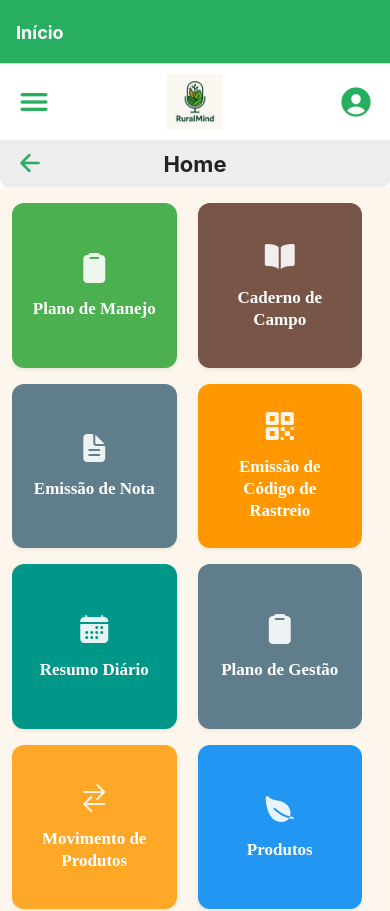
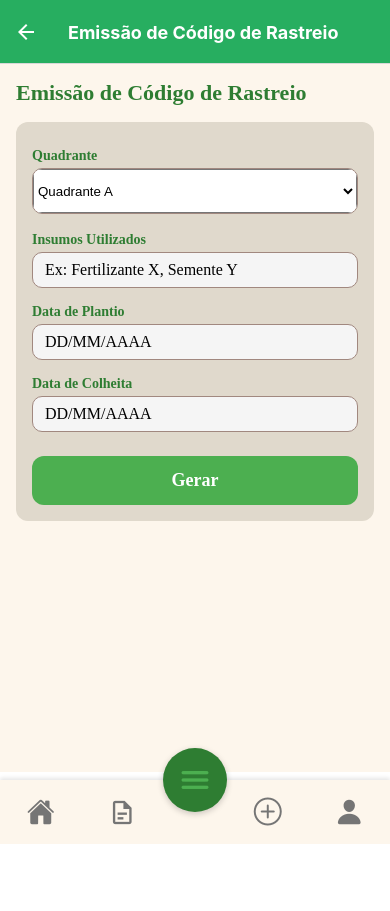
Before and after one commit to Muriloapv/inovaAgroIARoca, a React Native app: screen /LotTrackingRegister in a window 390 px wide. Shown: the top 911 px of the page. After the commit the page ends 844 px from the top, so only its background shows below. Built offline with nearby package versions, Linux system fonts and the light colour scheme.

Commit message:
update aplicatio2

```diff
--- a/src/navigation/AppNavigator.tsx
+++ b/src/navigation/AppNavigator.tsx
@@ -20,6 +20,7 @@ import { ManagementProgress } from '../screens/ManagementProgress';
 import { SalesList } from '../screens/SalesList';
 import { ScreenWithMenu } from '../components/ScreenWithMenu';
 import { ManagementDashboard } from '../screens/ManagementDashboard';
+import LotTrackingRegister from '../screens/LotTrackingRegister';
 
 export type RootStackParamList = {
   Home: undefined;
@@ -40,6 +41,7 @@ export type RootStackParamList = {
   ManagementPlans: undefined;
   DailySummary: undefined;
   ManagementDashboard: undefined;
+  LotTrackingRegister: undefined;
 };
 
 const Stack = createStackNavigator<RootStackParamList>();
@@ -148,6 +150,11 @@ export const AppNavigator = () => {
           component={ScreenWithMenu(ManagementDashboard)}
           options={{ title: 'Plano de Manejo' }}
         />
+        <Stack.Screen
+          name="LotTrackingRegister"
+          component={ScreenWithMenu(LotTrackingRegister)}
+          options={{ title: 'Emissão de Código de Rastreio' }}
+        />
       </Stack.Navigator>
     </NavigationContainer>
   );
--- a/src/screens/Home.tsx
+++ b/src/screens/Home.tsx
@@ -50,7 +50,7 @@ export const Home = () => {
           style={styles.scrollView}
           contentContainerStyle={styles.scrollContent}
           showsVerticalScrollIndicator={true}
-          overScrollMode="never"
+          overScrollMode="auto"
         >
           <View style={styles.gridWrapper}>
             <View style={styles.grid}>
@@ -105,7 +105,6 @@ const styles = StyleSheet.create({
     flexDirection: 'row',
     flexWrap: 'wrap',
     justifyContent: 'space-between',
-    overflow: 'scroll',
   },
   square: {
     width: '47%',
--- a/src/screens/LotTrackingRegister.tsx
+++ b/src/screens/LotTrackingRegister.tsx
@@ -1,7 +1,6 @@
 import React, { useState } from 'react';
-import { View, Text, StyleSheet, TextInput, TouchableOpacity, ScrollView } from 'react-native';
+import { View, Text, StyleSheet, TextInput, TouchableOpacity, ScrollView, Image } from 'react-native';
 import { Picker } from '@react-native-picker/picker';
-import QRCode from 'react-native-qrcode-svg';
 
 const COLORS = {
   green: '#4CAF50',
@@ -23,33 +22,22 @@ const QUADRANTES = [
   'Quadrante D',
 ];
 
-function generateRandomCode() {
-  return Math.random().toString(36).substring(2, 10).toUpperCase();
-}
-
 export default function LotTrackingRegister() {
   const [data, setData] = useState({
+    quadrante: QUADRANTES[0],
+    insumos: '',
     plantio: '',
-    insumos: '',
-    local: '',
-    custo: '',
-    produtividade: '',
-    quadrante: QUADRANTES[0],
+    colheita: '',
   });
   const [showQR, setShowQR] = useState(false);
-  const [randomCode, setRandomCode] = useState('');
 
   const handleChange = (field: string, value: string) => {
     setData({ ...data, [field]: value });
   };
 
   const handleGenerate = () => {
-    const code = generateRandomCode();
-    setRandomCode(code);
     setShowQR(true);
   };
-
-  const qrValue = JSON.stringify({ ...data, code: randomCode });
 
   return (
     <ScrollView style={styles.container} contentContainerStyle={{ paddingBottom: 32 }}>
@@ -67,25 +55,20 @@ export default function LotTrackingRegister() {
             ))}
           </Picker>
         </View>
+        <Text style={styles.label}>Insumos Utilizados</Text>
+        <TextInput style={styles.input} value={data.insumos} onChangeText={v => handleChange('insumos', v)} placeholder="Ex: Fertilizante X, Semente Y" />
         <Text style={styles.label}>Data de Plantio</Text>
         <TextInput style={styles.input} value={data.plantio} onChangeText={v => handleChange('plantio', v)} placeholder="DD/MM/AAAA" />
-        <Text style={styles.label}>Insumos Utilizados</Text>
-        <TextInput style={styles.input} value={data.insumos} onChangeText={v => handleChange('insumos', v)} placeholder="Ex: Fertilizante X, Semente Y" />
-        <Text style={styles.label}>Local</Text>
-        <TextInput style={styles.input} value={data.local} onChangeText={v => handleChange('local', v)} placeholder="Ex: Fazenda Boa Vista" />
-        <Text style={styles.label}>Custo</Text>
-        <TextInput style={styles.input} value={data.custo} onChangeText={v => handleChange('custo', v)} placeholder="Ex: R$ 500,00" />
-        <Text style={styles.label}>Produtividade</Text>
-        <TextInput style={styles.input} value={data.produtividade} onChangeText={v => handleChange('produtividade', v)} placeholder="Ex: 1000kg" />
+        <Text style={styles.label}>Data de Colheita</Text>
+        <TextInput style={styles.input} value={data.colheita} onChangeText={v => handleChange('colheita', v)} placeholder="DD/MM/AAAA" />
         <TouchableOpacity style={styles.button} onPress={handleGenerate}>
-          <Text style={styles.buttonText}>Criar Código e Gerar QRCode</Text>
+          <Text style={styles.buttonText}>Gerar</Text>
         </TouchableOpacity>
       </View>
       {showQR && (
         <View style={styles.qrContainer}>
           <Text style={styles.qrLabel}>QRCode do Lote</Text>
-          <QRCode value={qrValue} size={180} backgroundColor={COLORS.beigeGray} color={COLORS.greenDark} />
-          <Text style={styles.codeLabel}>Código: {randomCode}</Text>
+          <Image source={require('../assets/images/qrcode.png')} style={styles.qrImage} resizeMode="contain" />
         </View>
       )}
     </ScrollView>
@@ -165,10 +148,8 @@ const styles = StyleSheet.create({
     marginBottom: 12,
     fontFamily: 'Poppins',
   },
-  codeLabel: {
-    fontSize: 16,
-    color: COLORS.greenDark,
-    marginTop: 12,
-    fontFamily: 'Poppins',
+  qrImage: {
+    width: 180,
+    height: 180,
   },
 });
```
Also changed, not shown: src/assets/images/qrcode.png (added).
